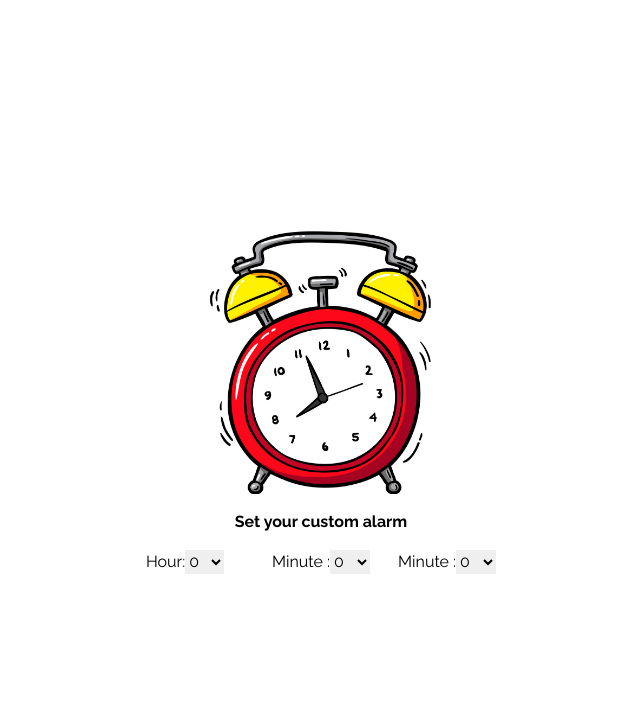
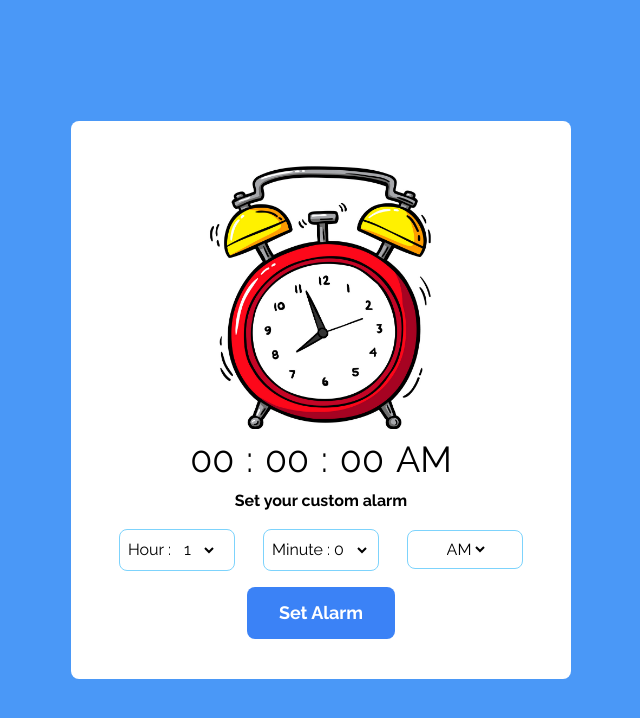
Before and after one commit to ashfakhossain15/alarm-clock, a Next.js app: page / in a window 1280 px wide. Shown: the top 718 px of the page, without its empty margins (319-959 px from the left). Built offline with nearby package versions, Linux system fonts and the light colour scheme.

Commit message:
added custom style

```diff
--- a/src/app/globals.css
+++ b/src/app/globals.css
@@ -15,3 +15,9 @@
     --background-end-rgb: 0, 0, 0;
   }
 }
+
+body {
+  background: #4a98f7;
+
+  height: 100vh;
+}
--- a/src/app/page.tsx
+++ b/src/app/page.tsx
@@ -6,12 +6,17 @@ interface AlarmClockProps {
 }
 
 const AlarmClock: React.FC<AlarmClockProps> = () => {
-  const hours = Array.from({ length: 25 }, (_, index) => index);
+  const hours = Array.from({ length: 12 }, (_, index) => index + 1);
   const minutes = Array.from({ length: 61 }, (_, index) => index);
+  const AMPM = ["AM", "PM"];
+
+  const handleSetAlarm = (): any => {
+    console.log("setAlarm");
+  };
 
   return (
     <div className="h-[100vh] flex justify-center items-center text-center ">
-      <section className="space-y-4 ">
+      <section className="space-y-4 px-12 bg-white py-10 rounded-lg ">
         <div className="flex items-center justify-center">
           <Image
             src="/cartoon-alarm-clock-ringing-vector-23354608.png"
@@ -20,11 +25,24 @@ const AlarmClock: React.FC<AlarmClockProps> = () => {
             alt="Alarm Clock"
           />
         </div>
+        <div className="clock flex items-center justify-center h-7 my-12 text-4xl">
+          <h1 className="flex gap-3">
+            <span>00</span>
+            <span>:</span>
+            <span>00</span>
+            <span>:</span>
+            <span>00</span>
+            <span>AM </span>
+          </h1>
+        </div>
         <h1 className="font-bold">Set your custom alarm</h1>
-        <main className="grid grid-cols-3 items-center gap-7 ">
-          <div className="flex">
-            <h4>Hour:</h4>
-            <select title="hourSelect" className="outline-0">
+        <main className="grid grid-cols-3 items-center justify-around text-center gap-7 ">
+          <div className="flex w-full border border-sky-300 rounded-lg p-2">
+            <h4>Hour :</h4>
+            <select
+              title="hourSelect"
+              className="outline-0 mx-auto bg-transparent "
+            >
               {hours.map((hour) => (
                 <option key={hour} value={hour}>
                   {hour}
@@ -32,9 +50,12 @@ const AlarmClock: React.FC<AlarmClockProps> = () => {
               ))}
             </select>
           </div>
-          <div className="flex">
+          <div className="flex w-full border border-sky-300 rounded-lg p-2">
             <h4>Minute :</h4>
-            <select title="minuteSelect" className="outline-0">
+            <select
+              title="minuteSelect"
+              className="outline-0 mx-auto bg-transparent"
+            >
               {minutes.map((minute) => (
                 <option key={minute} value={minute}>
                   {minute}
@@ -42,17 +63,30 @@ const AlarmClock: React.FC<AlarmClockProps> = () => {
               ))}
             </select>
           </div>
-          <div className="flex">
-            <h4>Minute :</h4>
-            <select title="Select" className="outline-0" id="hourSelect">
-              {minutes.map((minute) => (
-                <option key={minute} value={minute}>
-                  {minute}
+          <div className="flex w-full border border-sky-300 rounded-lg p-2">
+            <select
+              title="Select"
+              className="outline-0 mx-auto bg-transparent"
+              id="hourSelect"
+            >
+              {AMPM.map((m: any) => (
+                <option key={m} value={m}>
+                  {m}
                 </option>
               ))}
             </select>
           </div>
         </main>
+
+        <div>
+          <button
+            title="setAlarm"
+            className="bg-blue-500 text-white font-bold text-lg rounded-lg px-8 py-3"
+            onClick={handleSetAlarm()}
+          >
+            Set Alarm
+          </button>
+        </div>
       </section>
     </div>
   );
```
